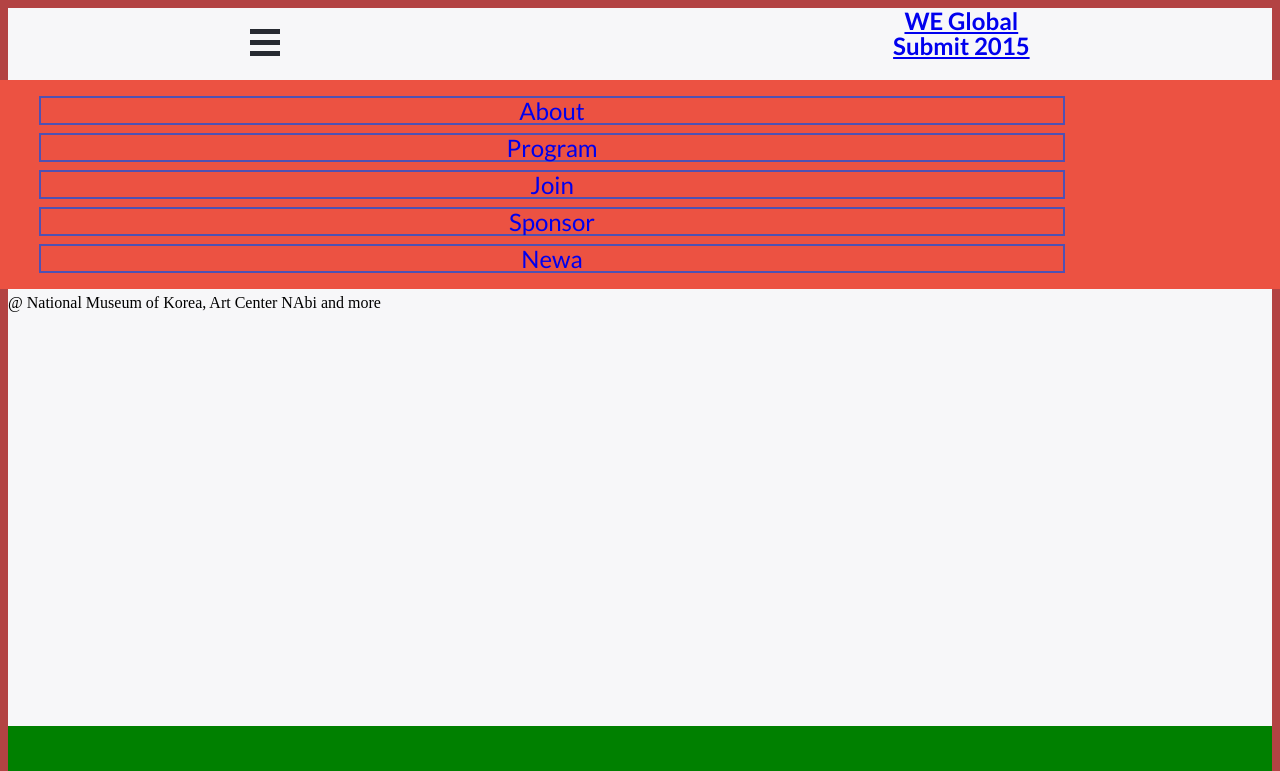
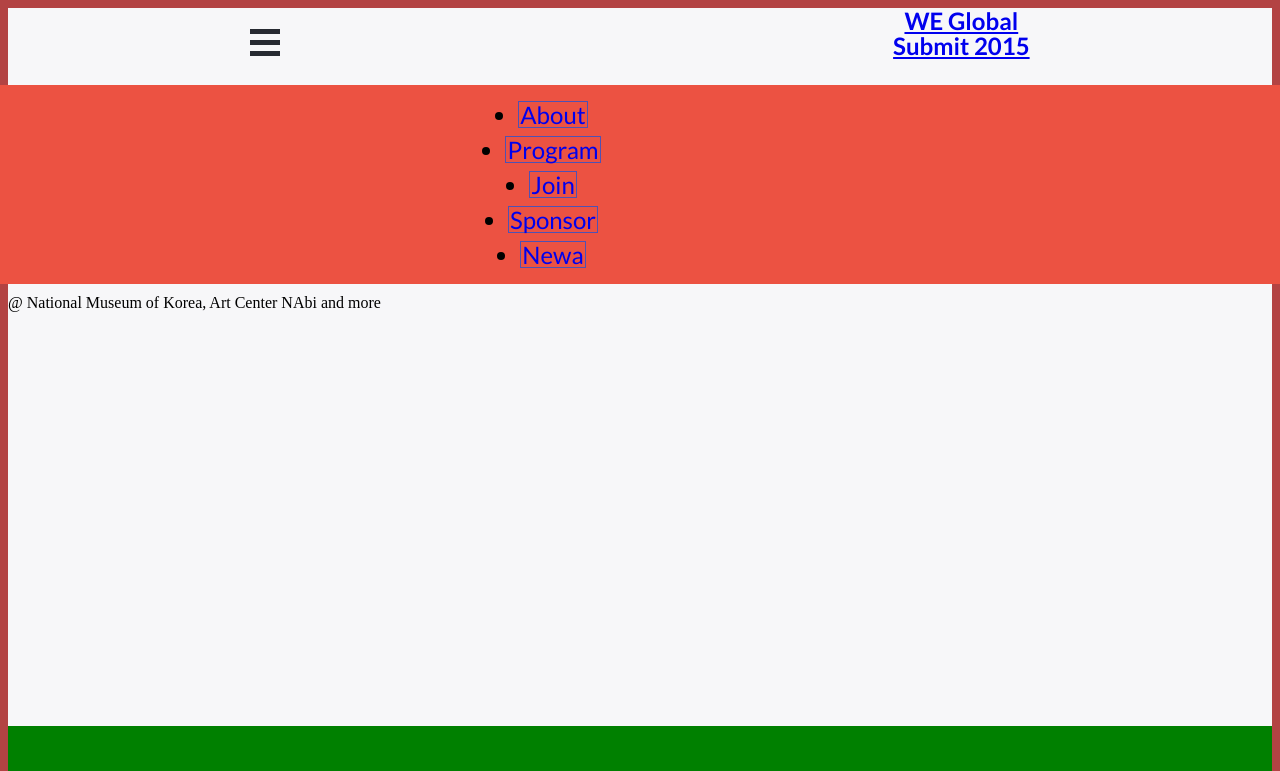
Before and after one commit to emarkees/Conference-page, a website: page index.html in a window 1280 px wide. Shown: the top 771 px of the page. Drawn offline with Linux system fonts and the light colour scheme.

Commit message:
Add nav-item to mene list index.html

```diff
--- a/index.html
+++ b/index.html
@@ -23,11 +23,11 @@
       </div>
       <nav class="menu" id="menu">
         <ul class="mobile-menu">
-          <li class="nav-link normal-font "><a href="#about" class="nav-link">About</a></li>
-          <li class="nav-link normal-font "><a href="#about" class="nav-link">Program</a></li>
-          <li class="nav-link normal-font "><a href="#about" class="nav-link">Join</a></li>
-          <li class="nav-link normal-font "><a href="#about" class="nav-link">Sponsor</a></li>
-          <li class="nav-link normal-font "><a href="#about" class="nav-link">Newa</a></li>
+          <li class="nav-item normal-font "><a href="#about" class="nav-link">About</a></li>
+          <li class="nav-item normal-font "><a href="#about" class="nav-link">Program</a></li>
+          <li class="nav-item normal-font "><a href="#about" class="nav-link">Join</a></li>
+          <li class="nav-item normal-font "><a href="#about" class="nav-link">Sponsor</a></li>
+          <li class="nav-item normal-font "><a href="#about" class="nav-link">Newa</a></li>
         </ul>
       </nav>
     </nav>
--- a/style.css
+++ b/style.css
@@ -118,6 +118,7 @@
 }
 
 .nav-link:hover {
+  background: #000;
   color: #fff;
 
 }
```
